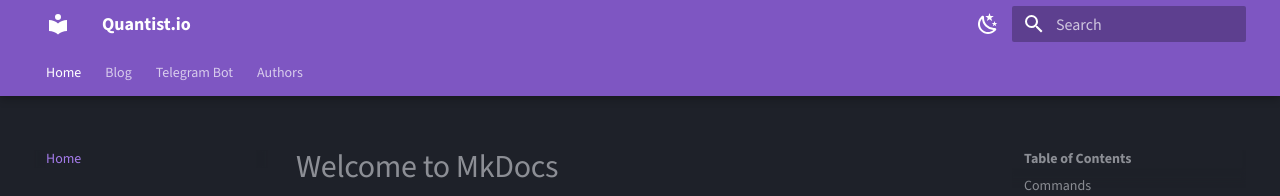
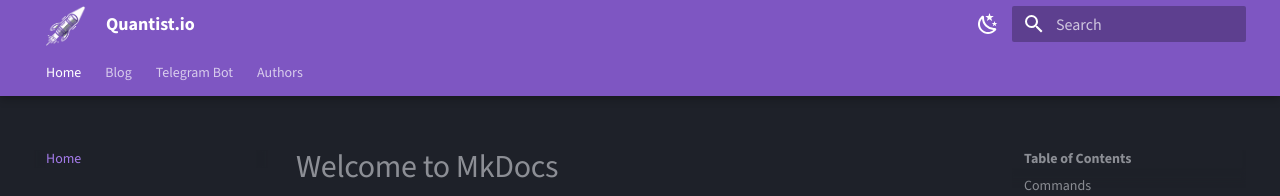
Before and after one commit to kevindaffaarr/quantist_md, an MkDocs documentation site: the page built from docs/index.md, in a window 1280 px wide. Shown: the top 196 px of the page. Built offline with MkDocs 1.6.1 and Material for MkDocs 9.7.7, drawn with Linux system fonts in a browser that asks for light colours.

Commit message:
Adding logo and favicon

```diff
--- /dev/null
+++ b/docs/stylesheets/extra.css
@@ -0,0 +1,17 @@
+.md-header__button.md-logo {
+    margin-top: 4px;
+    margin-bottom: 0px;
+    padding-top: 0px;
+    padding-bottom: 0px;
+}
+
+.md-header__button.md-logo img,
+.md-header__button.md-logo svg {
+    height: 2rem;
+    width: 2rem;
+}
+
+[dir=ltr] .md-header__title {
+    margin-left: 0.4rem;
+    margin-right: 0.4rem;
+}
--- a/mkdocs.yml
+++ b/mkdocs.yml
@@ -6,6 +6,8 @@ site_author: Kevin Daffa Arrahman
 theme:
   name: material
   custom_dir: overrides
+  logo: assets/logo.png
+  favicon: assets/logo.png
   features:
     - content.code.annotate
     - content.tooltips
@@ -79,6 +81,9 @@ markdown_extensions:
   - pymdownx.tasklist:
       custom_checkbox: true
 
+extra_css:
+  - stylesheets/extra.css
+
 plugins:
   - search
   - social
@@ -111,7 +116,6 @@ plugins:
         - "Dasar Foreign Flow Analysis"
         - "Tutorial"
 
-
 nav:
   - Home: index.md
   - Blog:
```
Also changed, not shown: docs/assets/logo.png (added).
